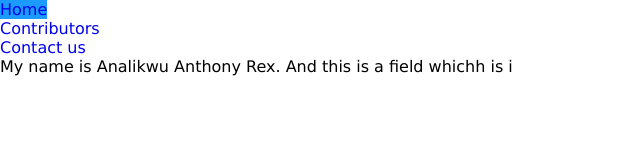
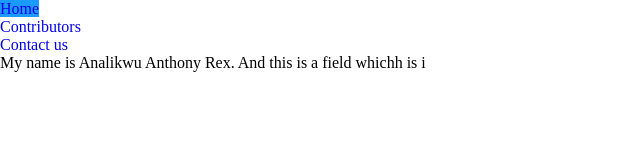
Before and after one commit to rexthonyy/QR-Authenticator-App-Website, a plain HTML site: page css/index.html in a window 1280 px wide. Shown: the whole page, without its empty margins (0-640 px from the left). Drawn offline with Linux system fonts and the light colour scheme; files that its build step writes are made by us from their sources.

```diff
--- a/css/index.css
+++ b/css/index.css
@@ -6,7 +6,7 @@
 	box-sizing: border-box;
 }
 body{
-	font-family: Verdana, Geneva, Arial, sans-serif;
+	font-family: montserrat;
 }
 nav{
 	background: #0082e6;
```
Also changed, not shown: index.html (+1 -0 lines).
